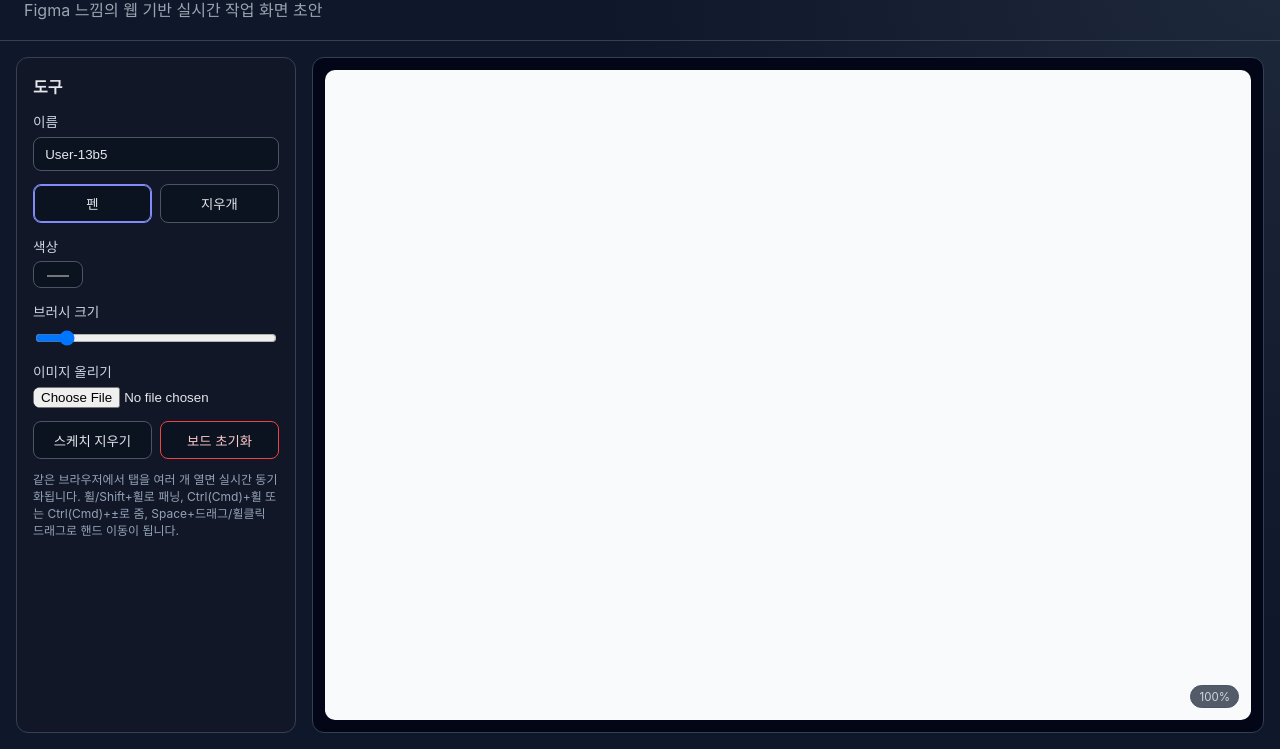
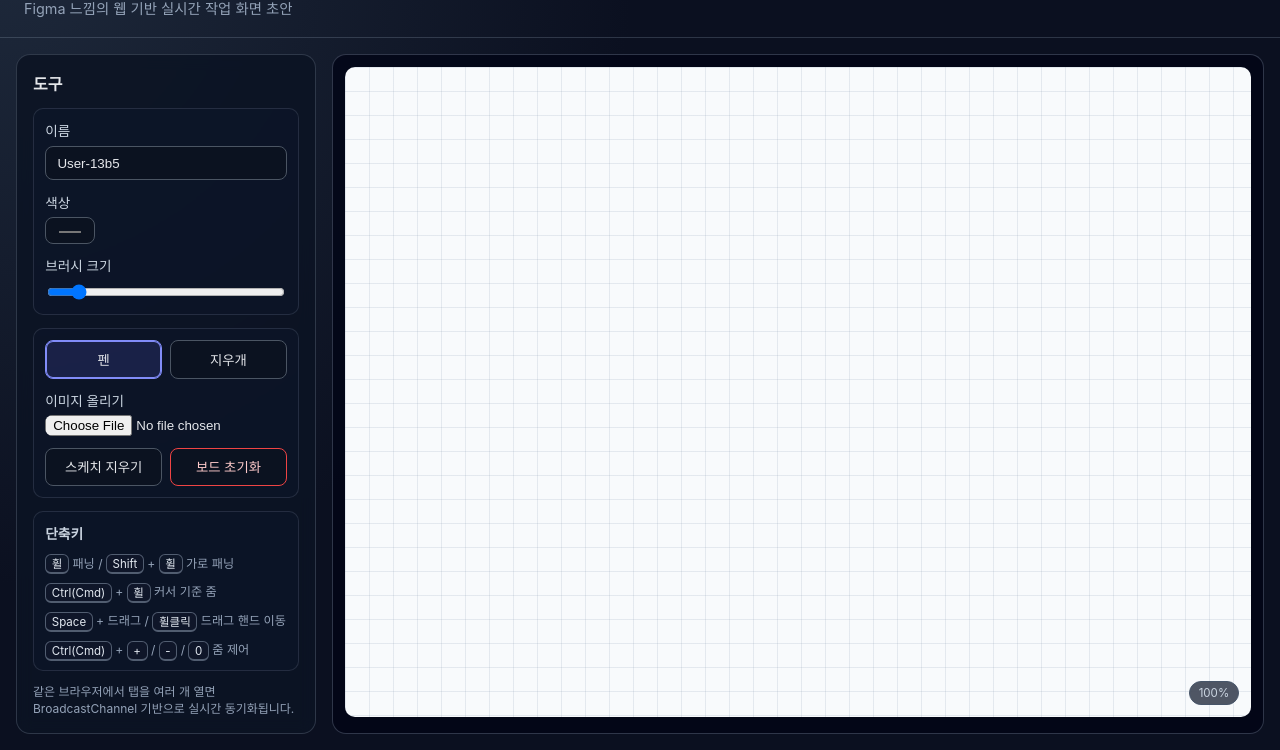
Before and after one commit to jh-dex/test-app, a plain HTML site: page index.html in a window 1280 px wide. Shown: the part 51-801 px from the top of the page. Drawn offline with Linux system fonts and the light colour scheme.

Commit message:
Polish UI and refine canvas navigation behavior

```diff
--- a/app.js
+++ b/app.js
@@ -16,8 +16,8 @@ const resetBoardBtn = document.getElementById('resetBoard');
 const toolButtons = [...document.querySelectorAll('[data-tool]')];
 
 const WORLD = {
-  width: 6000,
-  height: 6000,
+  width: 8000,
+  height: 8000,
 };
 
 const clientId = crypto.randomUUID();
@@ -76,6 +76,13 @@ function eventToWorld(event) {
     x: (event.clientX - rect.left - camera.x) / camera.zoom,
     y: (event.clientY - rect.top - camera.y) / camera.zoom,
   };
+}
+
+
+function isTypingTarget(target) {
+  if (!target) return false;
+  const tag = target.tagName;
+  return tag === 'INPUT' || tag === 'TEXTAREA' || target.isContentEditable;
 }
 
 function updateCursor() {
@@ -298,6 +305,8 @@ board.addEventListener('wheel', (event) => {
 }, { passive: false });
 
 window.addEventListener('keydown', (event) => {
+  if (isTypingTarget(event.target)) return;
+
   if (event.code === 'Space') {
     if (!isSpacePressed) {
       isSpacePressed = true;
@@ -437,3 +446,9 @@ setInterval(() => {
   syncPresence();
   renderPresence();
 }, 5000);
+
+window.addEventListener('blur', () => {
+  isSpacePressed = false;
+  panSession = null;
+  updateCursor();
+});
--- a/index.html
+++ b/index.html
@@ -18,15 +18,12 @@
     <main class="layout">
       <aside class="panel">
         <h2>도구</h2>
+
+        <div class="section">
           <label>
             이름
             <input id="displayName" maxlength="20" placeholder="닉네임" />
           </label>
-
-        <div class="tool-row">
-          <button data-tool="pen" class="is-active">펜</button>
-          <button data-tool="eraser">지우개</button>
-        </div>
 
           <label>
             색상
@@ -37,6 +34,13 @@
             브러시 크기
             <input id="brushSize" type="range" min="1" max="30" value="4" />
           </label>
+        </div>
+
+        <div class="section">
+          <div class="tool-row">
+            <button data-tool="pen" class="is-active">펜</button>
+            <button data-tool="eraser">지우개</button>
+          </div>
 
           <label class="upload">
             이미지 올리기
@@ -47,9 +51,18 @@
             <button id="clearCanvas">스케치 지우기</button>
             <button id="resetBoard" class="danger">보드 초기화</button>
           </div>
+        </div>
+
+        <div class="section shortcuts">
+          <h3>단축키</h3>
+          <p><kbd>휠</kbd> 패닝 / <kbd>Shift</kbd> + <kbd>휠</kbd> 가로 패닝</p>
+          <p><kbd>Ctrl(Cmd)</kbd> + <kbd>휠</kbd> 커서 기준 줌</p>
+          <p><kbd>Space</kbd> + 드래그 / <kbd>휠클릭</kbd> 드래그 핸드 이동</p>
+          <p><kbd>Ctrl(Cmd)</kbd> + <kbd>+</kbd> / <kbd>-</kbd> / <kbd>0</kbd> 줌 제어</p>
+        </div>
 
         <p class="hint">
-          같은 브라우저에서 탭을 여러 개 열면 실시간 동기화됩니다. 휠/Shift+휠로 패닝, Ctrl(Cmd)+휠 또는 Ctrl(Cmd)+±로 줌, Space+드래그/휠클릭 드래그로 핸드 이동이 됩니다.
+          같은 브라우저에서 탭을 여러 개 열면 BroadcastChannel 기반으로 실시간 동기화됩니다.
         </p>
       </aside>
 
--- a/styles.css
+++ b/styles.css
@@ -1,9 +1,12 @@
 :root {
-  --bg: #0f172a;
-  --panel: #111827;
+  --bg: #0b1020;
+  --panel: rgba(12, 20, 36, 0.88);
   --board: #f8fafc;
   --line: #d1d5db;
   --text: #e5e7eb;
+  --muted: #94a3b8;
+  --accent: #818cf8;
+  --danger: #ef4444;
 }
 
 * {
@@ -12,8 +15,8 @@
 
 body {
   margin: 0;
-  font-family: Inter, -apple-system, BlinkMacSystemFont, "Segoe UI", sans-serif;
-  background: radial-gradient(circle at top right, #1e293b 0%, var(--bg) 45%);
+  font-family: Inter, -apple-system, BlinkMacSystemFont, 'Segoe UI', sans-serif;
+  background: radial-gradient(circle at 0% 0%, #1e293b 0%, var(--bg) 42%);
   color: var(--text);
   min-height: 100vh;
 }
@@ -24,17 +27,18 @@ body {
   align-items: flex-start;
   gap: 1rem;
   padding: 1.2rem 1.5rem;
-  border-bottom: 1px solid #334155;
+  border-bottom: 1px solid rgba(148, 163, 184, 0.25);
 }
 
 .topbar h1 {
   margin: 0;
-  font-size: 1.3rem;
+  font-size: 1.25rem;
 }
 
 .topbar p {
-  margin: 0.25rem 0 0;
-  color: #9ca3af;
+  margin: 0.3rem 0 0;
+  color: var(--muted);
+  font-size: 0.9rem;
 }
 
 .presence {
@@ -54,26 +58,37 @@ body {
 
 .layout {
   display: grid;
-  grid-template-columns: 280px 1fr;
+  grid-template-columns: 300px 1fr;
   gap: 1rem;
   padding: 1rem;
 }
 
 .panel {
-  background: rgba(17, 24, 39, 0.95);
-  border: 1px solid #374151;
-  border-radius: 12px;
+  background: var(--panel);
+  border: 1px solid rgba(148, 163, 184, 0.25);
+  border-radius: 14px;
   padding: 1rem;
   display: flex;
   flex-direction: column;
   gap: 0.8rem;
   max-height: calc(100vh - 110px);
   overflow: auto;
+  backdrop-filter: blur(8px);
 }
 
 .panel h2 {
   margin: 0;
   font-size: 1rem;
+}
+
+.section {
+  border: 1px solid rgba(148, 163, 184, 0.18);
+  border-radius: 10px;
+  padding: 0.7rem;
+  display: flex;
+  flex-direction: column;
+  gap: 0.7rem;
+  background: rgba(15, 23, 42, 0.45);
 }
 
 label {
@@ -93,7 +108,7 @@ button {
   padding: 0.55rem 0.7rem;
 }
 
-input[type="range"] {
+input[type='range'] {
   padding: 0;
 }
 
@@ -105,15 +120,22 @@ input[type="range"] {
 
 button {
   cursor: pointer;
+  transition: border-color 0.15s ease, background 0.15s ease;
+}
+
+button:hover {
+  border-color: #64748b;
+  background: #101a31;
 }
 
 button.is-active {
-  border-color: #818cf8;
-  box-shadow: 0 0 0 1px #818cf8 inset;
+  border-color: var(--accent);
+  box-shadow: 0 0 0 1px var(--accent) inset;
+  background: rgba(99, 102, 241, 0.16);
 }
 
 button.danger {
-  border-color: #ef4444;
+  border-color: var(--danger);
   color: #fecaca;
 }
 
@@ -123,17 +145,41 @@ button.danger {
   border: 0;
 }
 
+.shortcuts h3 {
+  margin: 0;
+  font-size: 0.86rem;
+  color: #cbd5e1;
+}
+
+.shortcuts p {
+  margin: 0;
+  font-size: 0.76rem;
+  color: var(--muted);
+  line-height: 1.45;
+}
+
+kbd {
+  font: inherit;
+  font-size: 0.72rem;
+  border: 1px solid rgba(148, 163, 184, 0.5);
+  border-bottom-width: 2px;
+  border-radius: 6px;
+  padding: 0.1rem 0.35rem;
+  background: rgba(15, 23, 42, 0.95);
+  color: #e2e8f0;
+}
+
 .hint {
   margin: 0;
   font-size: 0.75rem;
-  color: #94a3b8;
+  color: var(--muted);
   line-height: 1.4;
 }
 
 .board-wrap {
-  border: 1px solid #334155;
-  border-radius: 12px;
-  background: #020617;
+  border: 1px solid rgba(148, 163, 184, 0.3);
+  border-radius: 14px;
+  background: rgba(2, 6, 23, 0.82);
   padding: 0.75rem;
 }
 
@@ -144,6 +190,10 @@ button.danger {
   border-radius: 10px;
   overflow: hidden;
   background: var(--board);
+  background-image:
+    linear-gradient(to right, rgba(148, 163, 184, 0.2) 1px, transparent 1px),
+    linear-gradient(to bottom, rgba(148, 163, 184, 0.2) 1px, transparent 1px);
+  background-size: 24px 24px;
   cursor: crosshair;
   touch-action: none;
 }
@@ -167,13 +217,6 @@ canvas {
 
 .image-layer img {
   pointer-events: auto;
-}
-
-canvas {
-  z-index: 1;
-}
-
-.image-layer img {
   position: absolute;
   top: 20px;
   left: 20px;
@@ -185,15 +228,19 @@ canvas {
   user-select: none;
 }
 
+canvas {
+  z-index: 1;
+}
+
 .zoom-badge {
   position: absolute;
   right: 12px;
   bottom: 12px;
   font-size: 0.72rem;
-  padding: 0.22rem 0.5rem;
+  padding: 0.25rem 0.55rem;
   border-radius: 999px;
   color: #cbd5e1;
-  background: rgba(15, 23, 42, 0.7);
+  background: rgba(15, 23, 42, 0.72);
   border: 1px solid #475569;
   backdrop-filter: blur(4px);
   pointer-events: none;
```
Lines whose indentation alone changed are shown as unchanged.
